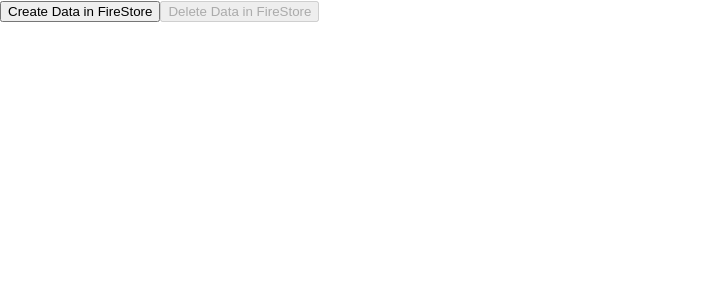
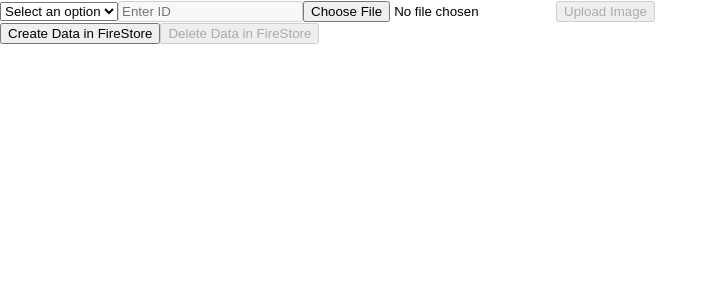
Before and after one commit to malindakpt/feedback, a React (Create React App) app: page /upload in a window 1280 px wide. Shown: the top 300 px of the page, without its empty margins (0-718 px from the left). Built offline with nearby package versions, Linux system fonts and the light colour scheme.

Commit message:
create   image upload components, and config firebase storage

```diff
--- a/src/App.tsx
+++ b/src/App.tsx
@@ -4,6 +4,7 @@ import { StarReview } from './components/StarReview';
 import { BrowserRouter, Routes, Route } from 'react-router-dom';
 import { createData, deleteData } from './services/crudService';
 import { Collection } from './Enums/collections.enum';
+import ImageUploader from './components/ImageUploader';
 
 function App() {
   const [data, setData] = useState({
@@ -47,6 +48,7 @@ function App() {
       <BrowserRouter>
         <Routes>
           <Route path="/starreview" element={<StarReview onRatingChange={handleRatingChange} />} />
+          <Route path="/upload" element={<ImageUploader />} />
         </Routes>
       </BrowserRouter>
       <button onClick={handleCreateData}>Create Data in FireStore</button>
--- /dev/null
+++ b/src/components/ImageUploader.tsx
@@ -0,0 +1,78 @@
+import React, { useState } from 'react';
+import { ref, uploadBytesResumable, getDownloadURL } from 'firebase/storage';
+import { storage } from '../services/firebase';
+
+interface ImageUploaderProps {
+  branchID?: string;
+  companyID?: string;
+  employeeID?: string;
+}
+
+const ImageUploader: React.FC<ImageUploaderProps> = ({ branchID, companyID, employeeID }) => {
+  const [selectedOption, setSelectedOption] = useState<string>('');
+  const [image, setImage] = useState<File | null>(null);
+  const [enteredID, setEnteredID] = useState<string>('');
+
+  const handleOptionChange = (event: React.ChangeEvent<HTMLSelectElement>) => {
+    setSelectedOption(event.target.value);
+  };
+
+  const handleImageChange = (event: React.ChangeEvent<HTMLInputElement>) => {
+    if (event.target.files) {
+      setImage(event.target.files[0]);
+    }
+  };
+
+  const handleIDChange = (event: React.ChangeEvent<HTMLInputElement>) => {
+    setEnteredID(event.target.value);
+  };
+
+  const handleUpload = () => {
+    if (image && selectedOption && enteredID) {
+      const folderName = selectedOption;
+
+      const storageRef = ref(storage, `${folderName}/${enteredID}`);
+      const uploadTask = uploadBytesResumable(storageRef, image);
+
+      uploadTask.on(
+        'state_changed',
+        null,
+        (error) => {
+          console.error('Upload failed:', error);
+        },
+        () => {
+          getDownloadURL(uploadTask.snapshot.ref).then((downloadURL) => {
+            console.log('Image URL:', downloadURL);
+          });
+        }
+      );
+    }
+  };
+
+  return (
+    <div>
+      <select value={selectedOption} onChange={handleOptionChange}>
+        <option value="">Select an option</option>
+        <option value="branch">Branch</option>
+        <option value="company">Company</option>
+        <option value="employee">Employee</option>
+      </select>
+
+      <input
+        type="text"
+        placeholder="Enter ID"
+        value={enteredID}
+        onChange={handleIDChange}
+        disabled={!selectedOption}
+      />
+
+      <input type="file" accept="image/*" onChange={handleImageChange} />
+
+      <button onClick={handleUpload} disabled={!image || !selectedOption || !enteredID}>
+        Upload Image
+      </button>
+    </div>
+  );
+};
+
+export default ImageUploader;
--- a/src/services/firebase.ts
+++ b/src/services/firebase.ts
@@ -1,6 +1,7 @@
 import { getFirestore } from "firebase/firestore";
 import { initializeApp } from "firebase/app";
 import { getAuth } from "firebase/auth";
+import { getStorage } from "firebase/storage";
 
 const firebaseConfig = {
   apiKey: "AIzaSyDT4D4W0_hVexqyDlIl72cxzmQiHx7Ji5o",
@@ -16,4 +17,5 @@ const app = initializeApp(firebaseConfig);
 
 export const auth = getAuth();
 export const db = getFirestore(app);
+export const storage = getStorage(app);
 export default app;
```
